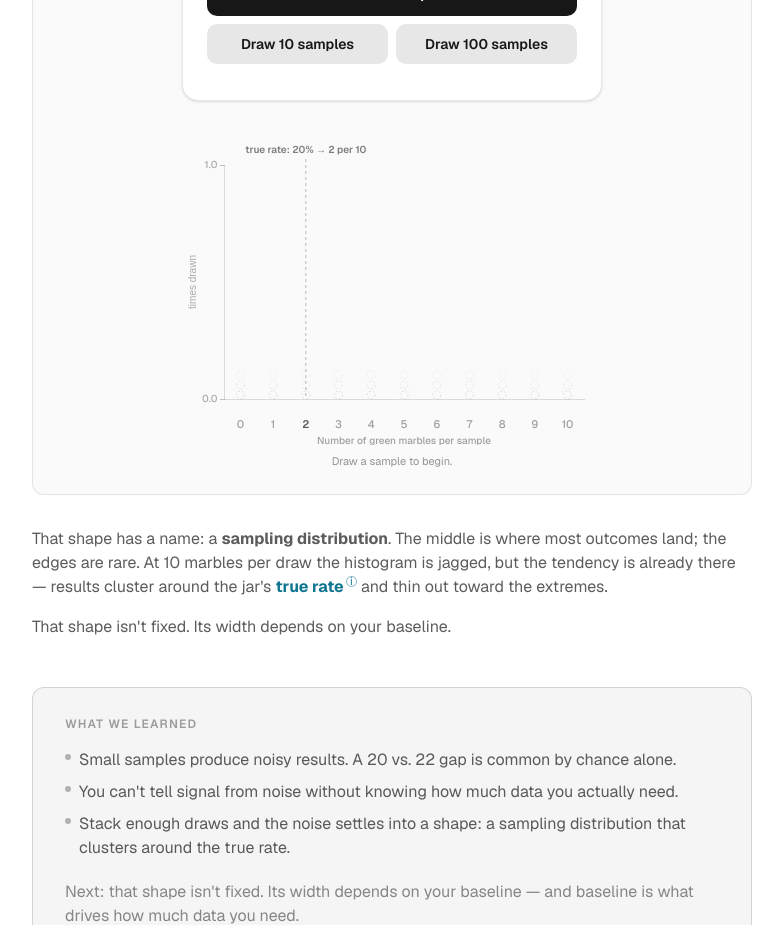
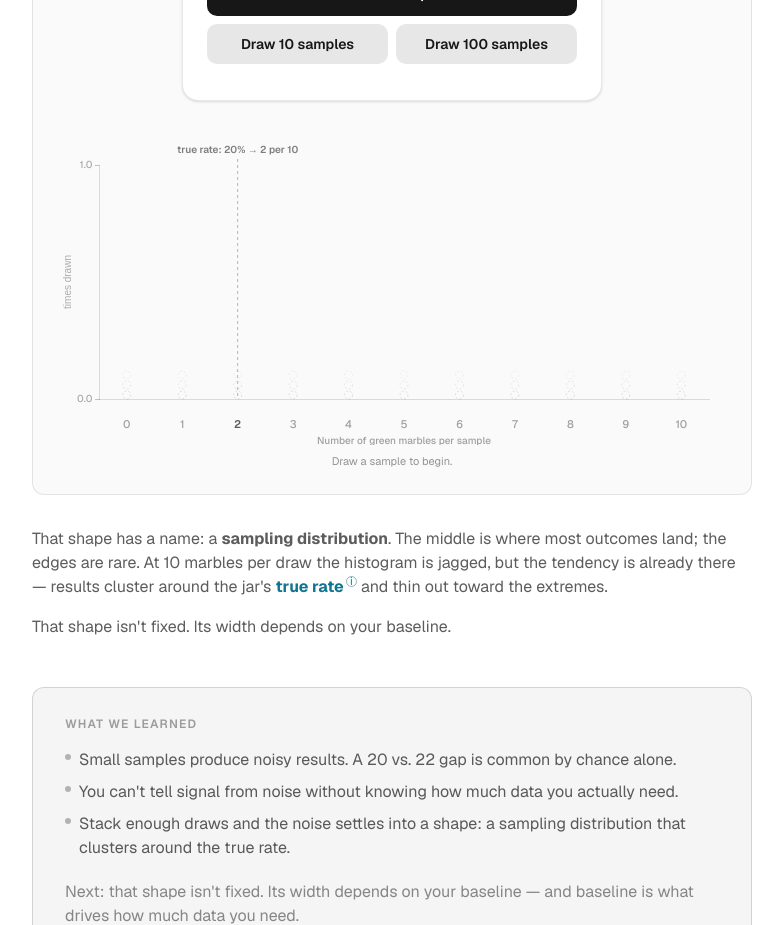
Before and after one commit to codedebugrepeat/ab-test-guide, a Next.js app: page /why-small-samples-lie in a window 1280 px wide. Shown: the part 3100-4025 px from the top of the page, without its empty margins (120-903 px from the left). Built offline with nearby package versions, Linux system fonts and the light colour scheme.

Commit message:
Increase DiscreteSamplingDistribution's width for more visual clarity

```diff
--- a/components/tutorial/widgets/discrete-sampling-distribution.tsx
+++ b/components/tutorial/widgets/discrete-sampling-distribution.tsx
@@ -8,7 +8,7 @@ import { binomialMean } from "@/maths/sampling";
 
 type Props = { counts: number[] };
 
-const WIDTH = 420;
+const WIDTH = 670;
 const HEIGHT = 320;
 const MARGIN = { top: 40, right: 18, bottom: 46, left: 42 };
 const PLOT_W = WIDTH - MARGIN.left - MARGIN.right;
@@ -56,7 +56,7 @@ export function DiscreteSamplingDistribution({ counts }: Props) {
   );
 
   return (
-    <div className="flex w-full max-w-[420px] flex-col items-center gap-2">
+    <div className={`flex w-full max-w-[${WIDTH}px] flex-col items-center gap-2`}>
       <svg
         viewBox={`0 0 ${WIDTH} ${HEIGHT}`}
         preserveAspectRatio="xMidYMid meet"
```
